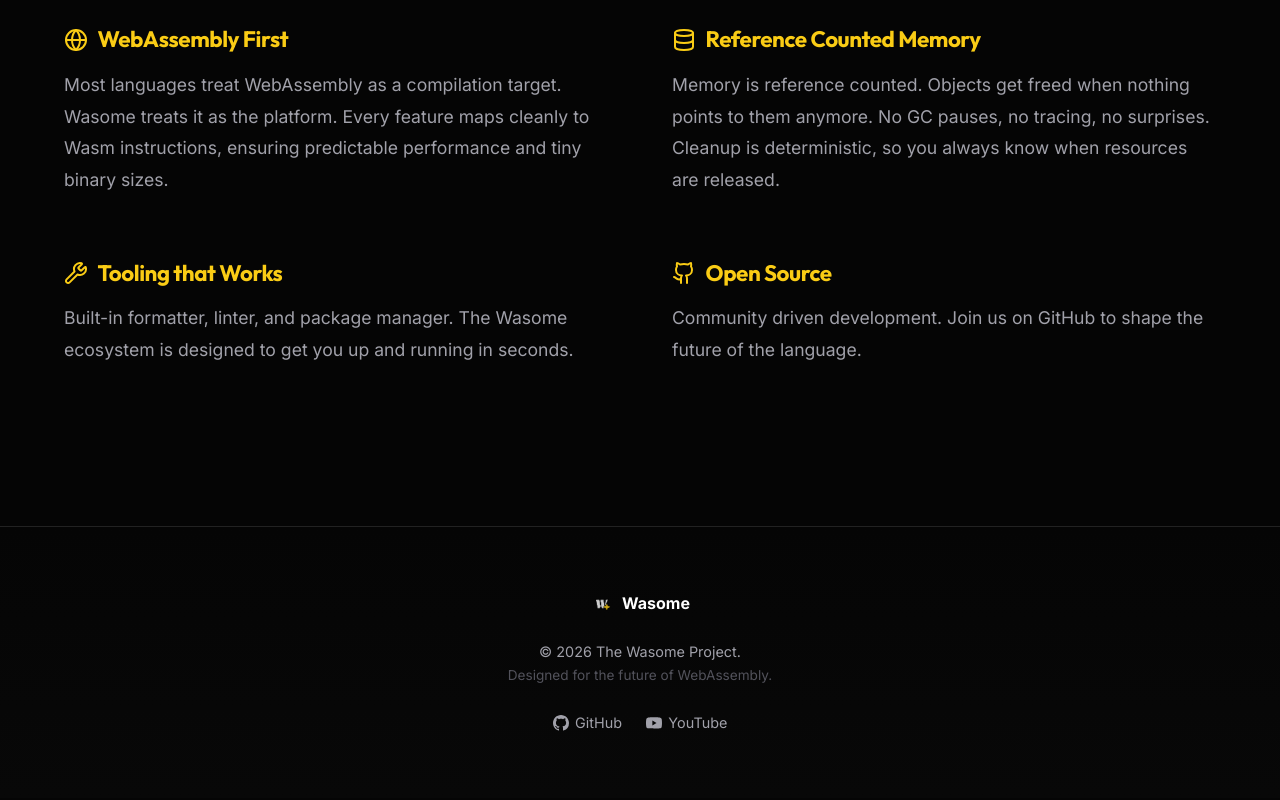
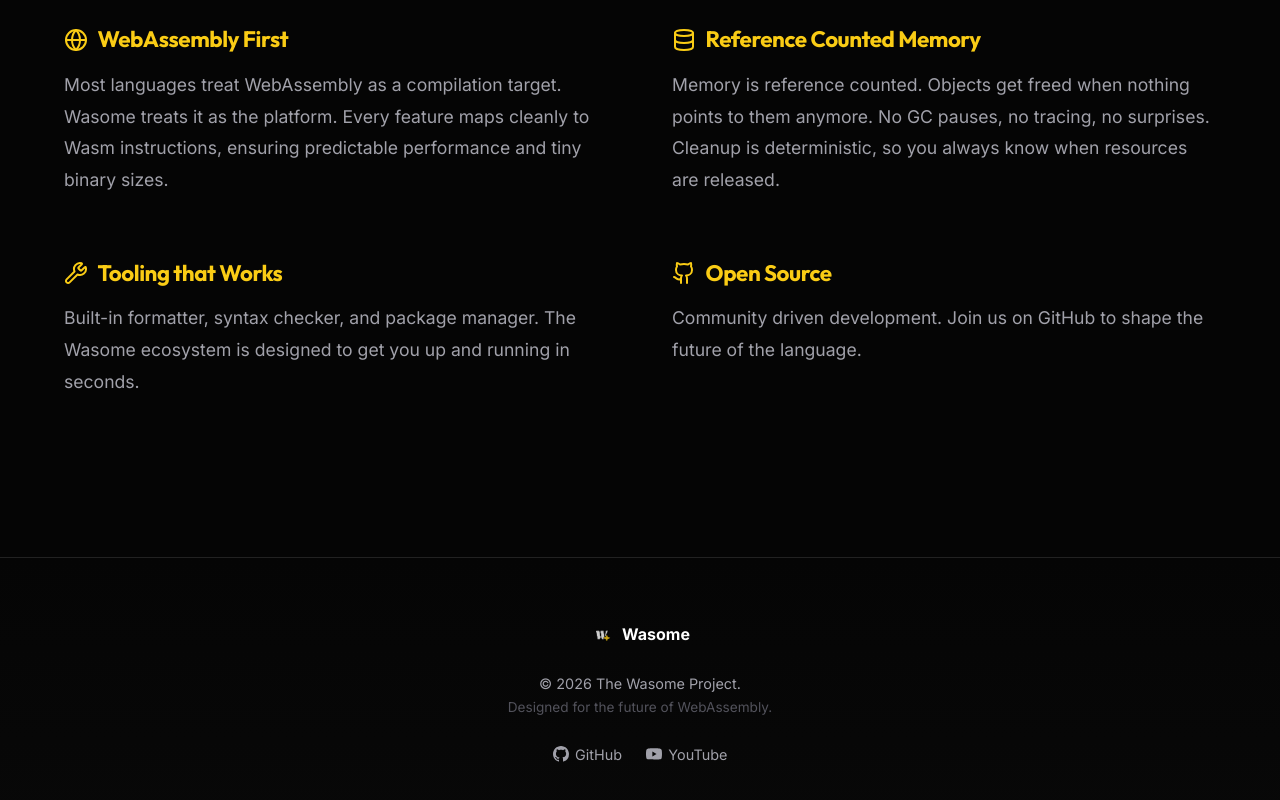
Before and after one commit to Randware/Wasome, a Svelte app in the folder website/: page / in a window 1280 px wide. Shown: the part 1750-2550 px from the top of the page. Built offline with nearby package versions, Linux system fonts and the light colour scheme.

Commit message:
Minor text change

```diff
--- a/website/src/pages/Home.svelte
+++ b/website/src/pages/Home.svelte
@@ -212,8 +212,8 @@ fn main() -> s32 {
     <div class="animate-on-scroll" style="animation-delay: 0.15s">
       <h3><Wrench size={24} color="var(--primary)" /> Tooling that Works</h3>
       <p>
-        Built-in formatter, linter, and package manager. The Wasome ecosystem is
-        designed to get you up and running in seconds.
+        Built-in formatter, syntax checker, and package manager. The Wasome
+        ecosystem is designed to get you up and running in seconds.
       </p>
     </div>
     <div class="animate-on-scroll" style="animation-delay: 0.2s">
```
